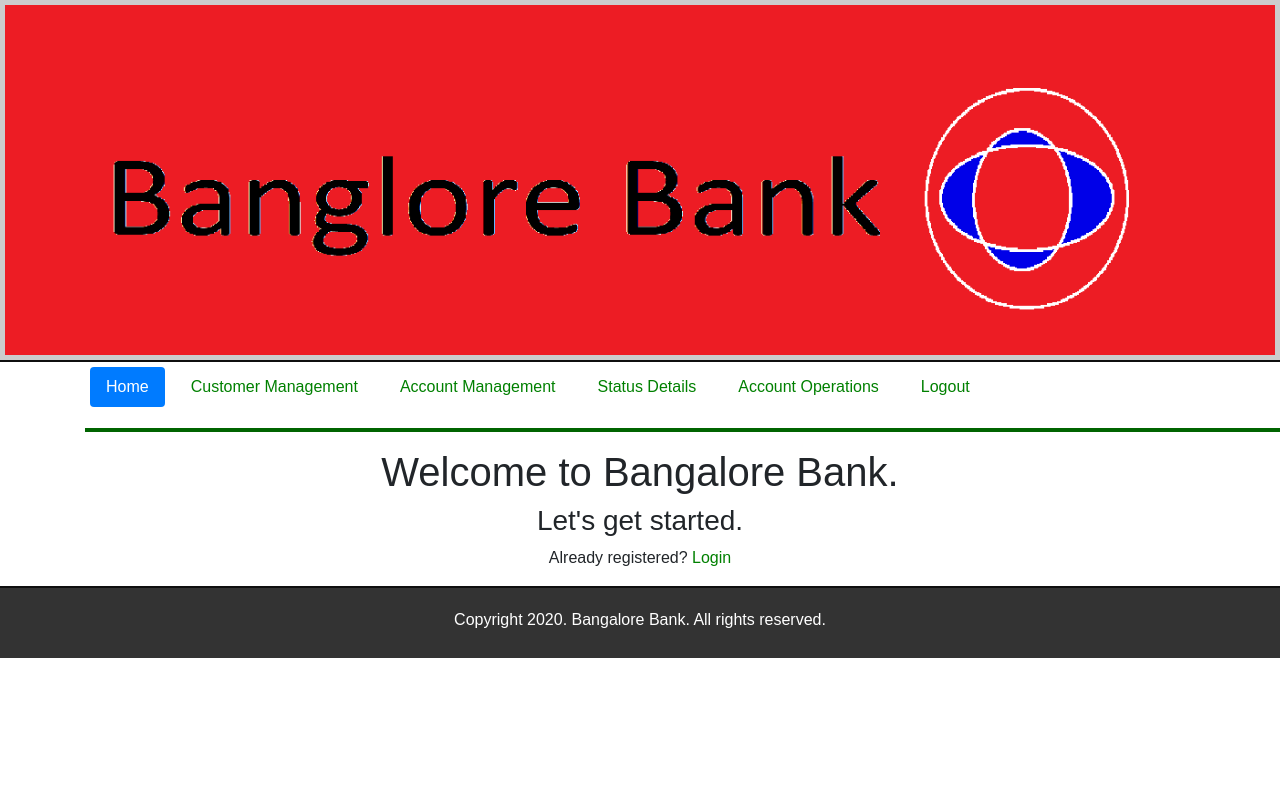
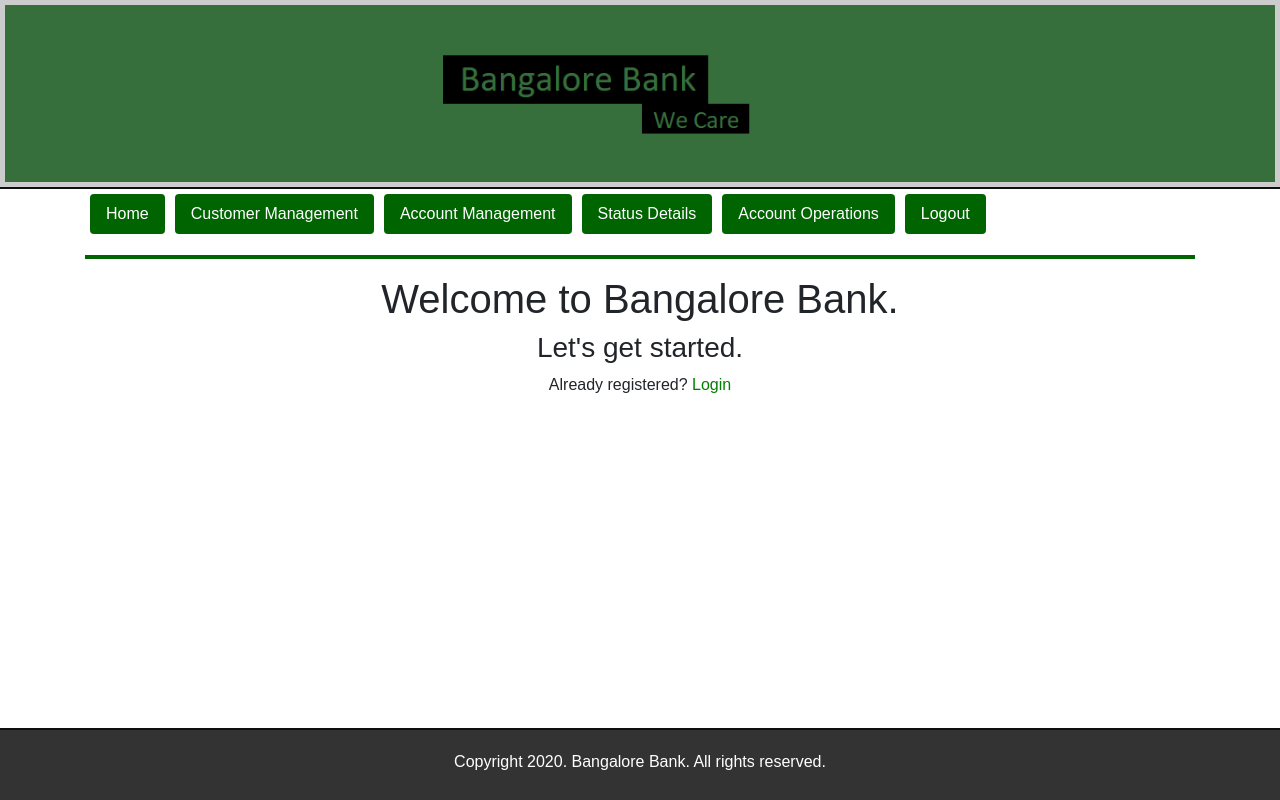
Before and after one commit to shazebfahmi/Bank-of-Mills, a Flask app: page / in a window 1280 px wide; the page is wider, and only the part inside the window is pictured. Run offline with Flask 2, Linux system fonts and the light colour scheme; some libraries are stand-ins or nearby versions.

Commit message:
Gave a common theme of dark green

```diff
--- a/application/static/css/main.css
+++ b/application/static/css/main.css
@@ -38,7 +38,7 @@ a {
 a:hover { color : red;}
 
 hr {
-    width: 130%;
+    width: 100%;
     height:4px;
     margin-left: auto;
     margin-right: auto;
@@ -69,7 +69,7 @@ input[type=text]:focus, input[type=password]:focus {
     background: #333;
     padding:5px;
     border-top:2px solid #0f0f0f;
-    /*position:absolute;*/
+    position:absolute;
     bottom:0;
 }
 
@@ -105,3 +105,6 @@ footer {
 .error-message{
 	color: red;
 }
+
+
+#for dropdown menus in nav bar
--- a/application/templates/includes/nav.html
+++ b/application/templates/includes/nav.html
@@ -1,12 +1,12 @@
 <header>
-	<nav>
-		<ul class="nav nav-pills">
-			<li class="nav-item"><a href="{{ url_for('index') }}" class="nav-link {% if index %}active{% endif %}">Home</a></li>
-			<li class="nav-item"><a href="{{ url_for('index') }}" class="nav-link {% if courses %}active{% endif %} ">Customer Management</a></li>
-			<li class="nav-item"><a href="{{ url_for('index') }}" class="nav-link {% if register %}active{% endif %} ">Account Management</a></li>
-			<li class="nav-item"><a href="{{ url_for('index') }}" class="nav-link {% if register %}active{% endif %} ">Status Details</a></li>
-			<li class="nav-item"><a href="{{ url_for('index') }}" class="nav-link {% if register %}active{% endif %} ">Account Operations</a></li>
-			<li class="nav-item"><a href="{{ url_for('index') }}" class="nav-link {% if login %}active{% endif %} ">Logout</a></li>
+	<nav style="color:blue">
+		<ul class="nav nav-pills" >
+			<li><a style="background:darkgreen" href="{{ url_for('index') }}" class="nav-link active">Home</a></li>
+			<li><a style="background:darkgreen" href="{{ url_for('index') }}" class="nav-link active">Customer Management</a></li>
+			<li><a style="background:darkgreen" href="{{ url_for('index') }}" class="nav-link active">Account Management</a></li>
+			<li><a style="background:darkgreen" href="{{ url_for('index') }}" class="nav-link active ">Status Details</a></li>
+			<li><a style="background:darkgreen" href="{{ url_for('index') }}" class="nav-link active ">Account Operations</a></li>
+			<li><a style="background:darkgreen" href="{{ url_for('index') }}" class="nav-link active">Logout</a></li>
 		</ul>
 	</nav>
 	<hr style="clear:both">
--- a/application/templates/layout.html
+++ b/application/templates/layout.html
@@ -4,6 +4,7 @@
     <title>UTA - Home Page</title>
     <link rel="stylesheet" href="https://maxcdn.bootstrapcdn.com/bootstrap/4.0.0/css/bootstrap.min.css"
           integrity="sha384-Gn5384xqQ1aoWXA+058RXPxPg6fy4IWvTNh0E263XmFcJlSAwiGgFAW/dAiS6JXm" crossorigin="anonymous">
+
     <link rel="stylesheet" href="{{ url_for('static', filename = 'css/main.css')}}"/>
 </head>
 <body>
```
Also changed, not shown: application/static/images/bank (2).bmp (deleted), application/static/images/bank.bmp.
